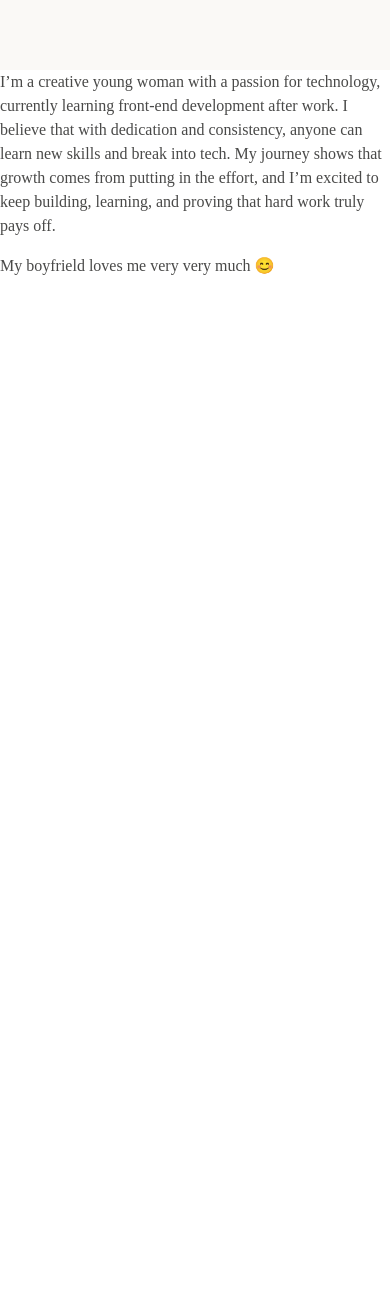
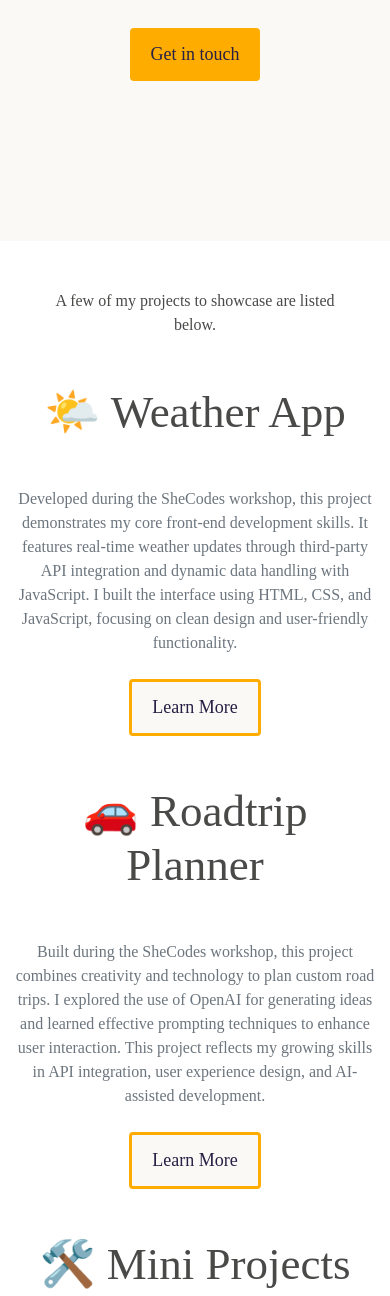
Before and after one commit to bodoszidi/Portfolio-Project, a plain HTML site: page index.html in a window 390 px wide. Shown: the part 704-2000 px from the top of the page. Before the commit the page ends 998 px from the top, so only its background shows below. Drawn offline with nearby package versions, Linux system fonts and the light colour scheme; a web font is replaced by a local one.

Commit message:
sdding projects and styling to be resposive

```diff
--- a/index.html
+++ b/index.html
@@ -44,17 +44,94 @@
 
             <a href="" class="btn btn-contact">Get in touch</a>
         </div>
-        <p>
-            I’m a creative young woman with a passion for technology, currently
-            learning front-end development after work. I believe that with
-            dedication and consistency, anyone can learn new skills and break
-            into tech. My journey shows that growth comes from putting in the
-            effort, and I’m excited to keep building, learning, and proving that
-            hard work truly pays off.
+        <p class="text-center m-5">
+            A few of my projects to showcase are listed below.
         </p>
-        <p>
-            My boyfrield loves me very very much 😊
-        </p>
+        <div class="container">
+            <div class="row">
+                <div class="col d-none d-lg-block">
+                    <img
+                        src="/images/WeatherApp.png"
+                        alt="Weather App"
+                        class="img-fluid"
+                    />
+                </div>
+                <div class="col">
+                    <div class="project">
+                        <h2 class="mb-5">🌤️ Weather App</h2>
+                        <p class="mb-4 text-muted">
+                            Developed during the SheCodes workshop, this project
+                            demonstrates my core front-end development skills.
+                            It features real-time weather updates through
+                            third-party API integration and dynamic data
+                            handling with JavaScript. I built the interface
+                            using HTML, CSS, and JavaScript, focusing on clean
+                            design and user-friendly functionality.
+                        </p>
+                        <a href="" class="btn button-learnmore mb-5"
+                            >Learn More</a
+                        >
+                    </div>
+                </div>
+            </div>
+                <div class="row">
+                    <div class="col">
+                        <div class="project">
+                            <h2 class="mb-5">🚗 Roadtrip Planner</h2>
+                            <p class="mb-4 text-muted">
+                                Built during the SheCodes workshop, this project
+                                combines creativity and technology to plan
+                                custom road trips. I explored the use of OpenAI
+                                for generating ideas and learned effective
+                                prompting techniques to enhance user
+                                interaction. This project reflects my growing
+                                skills in API integration, user experience
+                                design, and AI-assisted development.
+                            </p>
+                            <a href="" class="btn button-learnmore mb-5"
+                                >Learn More</a
+                            >
+                        </div>
+                    </div>
+                    <div class="col d-none d-lg-block">
+                        <img
+                            src="/images/Roadtrip Planner.png"
+                            alt="Roadtrip Planner"
+                            class="img-fluid"
+                        />
+                    </div>
+                </div>
+
+                <div class="row">
+                    <div class="col d-none d-lg-block">
+                        <img
+                            src="/images/Small projects.png"
+                            alt="Small Projects"
+                            class="img-fluid"
+                        />
+                    </div>
+                    <div class="col">
+                        <div class="project">
+                            <h2 class="mb-5">🛠️ Mini Projects Collection</h2>
+                            <p class="mb-4 text muted">
+                                This collection includes smaller yet impactful
+                                projects such as a World Clock, a Stand-Up Line
+                                Generator, and a Cooking Page. Each project
+                                allowed me to experiment with key front-end
+                                concepts like responsive design, DOM
+                                manipulation, and event handling. These builds
+                                helped me strengthen my JavaScript logic, refine
+                                my UI design approach, and develop a deeper
+                                understanding of user interaction on the web.
+                            </p>
+                            <a href="" class="btn button-learnmore mb-5"
+                                >Learn More</a
+                            >
+                        </div>
+                    </div>
+                </div>
+
+        </div>
         <footer></footer>
     </head>
     <body></body>
--- a/src/style.css
+++ b/src/style.css
@@ -18,8 +18,13 @@
     font-size: 96px;
     line-height: 1;
 }
+h2{
+    font-size: 45px;
+}
 p {
     font-weight: normal;
+    font-size: 16px;
+    line-height: 1.5;
 }
 
 .intro {
@@ -49,3 +54,28 @@
     line-height: 27px;
     padding: 12px 20px;
 }
+
+.project{
+    padding: 120px 60px;
+}
+@media (max-width: 960px) {
+.project{
+    padding: 0;
+    text-align: center;
+}
+.container{
+    text-align: center;
+}
+}
+
+
+.button-learnmore{
+    text-decoration: none;
+    background: var(--background-color);
+    border: 3px solid var(--button-color);
+    border-radius: 4px;
+    color: var(--default-color);
+    font-size: 18px;
+    line-height: 27px;
+    padding: 12px 20px;
+}
```
Also changed, not shown: images/Roadtrip Planner.png (added), images/Small projects.png (added), images/WeatherApp.png (added), 1 other file.
